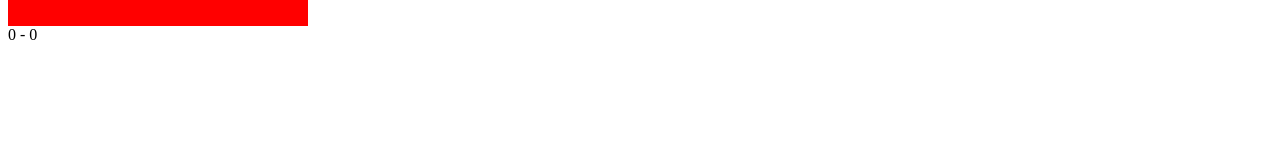
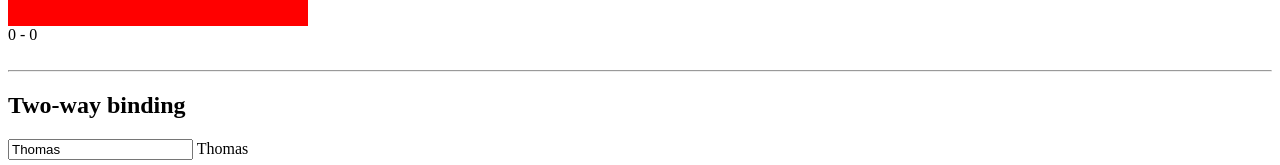
Before and after one commit to thomasravache/curso-de-angular-typescript-udemy, an Angular app: page / in a window 1280 px wide. Shown: the part 983-1148 px from the top of the page. Before the commit the page ends 1053 px from the top, so only its background shows below. Built offline with nearby package versions, Linux system fonts and the light colour scheme.

Commit message:
feat: Two-way binding

```diff
--- a/src/app/app.module.ts
+++ b/src/app/app.module.ts
@@ -1,5 +1,6 @@
 import { NgModule } from '@angular/core';
 import { BrowserModule } from '@angular/platform-browser';
+import { FormsModule } from '@angular/forms';
 
 import { AppRoutingModule } from './app-routing.module';
 import { AppComponent } from './app.component';
@@ -14,7 +15,8 @@
   ],
   imports: [
     BrowserModule,
-    AppRoutingModule
+    AppRoutingModule,
+    FormsModule
   ],
   providers: [],
   bootstrap: [AppComponent]
--- a/src/app/data-binding/data-binding.component.html
+++ b/src/app/data-binding/data-binding.component.html
@@ -26,3 +26,11 @@
 
 <br>
 <br>
+
+<hr>
+
+<h2>Two-way binding</h2>
+
+<input [(ngModel)]="nome">
+
+{{ nome }}
```
